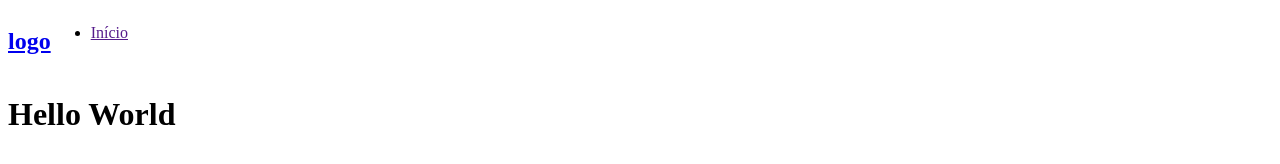
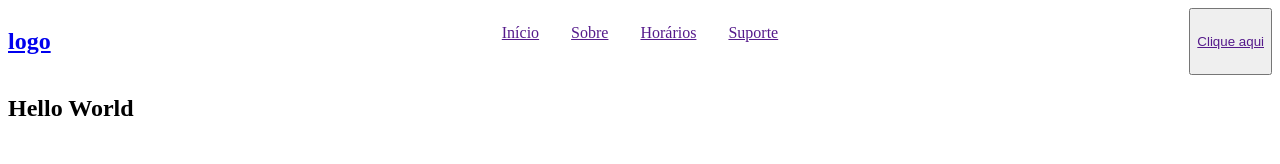
Before and after one commit to CauaDecoder/anihall, a website: page index.html in a window 1280 px wide. Drawn offline with Linux system fonts and the light colour scheme.

Commit message:
Inclui estilização na Navbar e classe ao que será o banner

```diff
--- a/index.html
+++ b/index.html
@@ -13,9 +13,17 @@
 
             <ul>
                 <li><a href="">Início</a></li>
+                <li><a href="">Sobre</a></li>
+                <li><a href="">Horários</a></li>
+                <li><a href="">Suporte</a></li>
             </ul>
+
+            <button><a href="">Clique aqui</a></button>
         </nav>
     </header>
-    <h1>Hello World</h1>
+
+    <section id="banner">
+        <h1 class="banner-content">Hello World</h1>
+    </section>
 </body>
 </html>
--- a/sass/main.scss
+++ b/sass/main.scss
@@ -1,3 +1,7 @@
 @import "./parts/banner";
 @import "./parts/variables";
 @import "./parts/header";
+
+li {
+    list-style: none;
+}
--- a/sass/parts/_header.scss
+++ b/sass/parts/_header.scss
@@ -1,5 +1,11 @@
 header {
         .menu {
             display: flex;
+            justify-content: space-between;
+        }
+
+        ul {
+            display: flex;
+            gap: 2em;
         }
 }
```
Also changed, not shown: assets/css/main.css.
